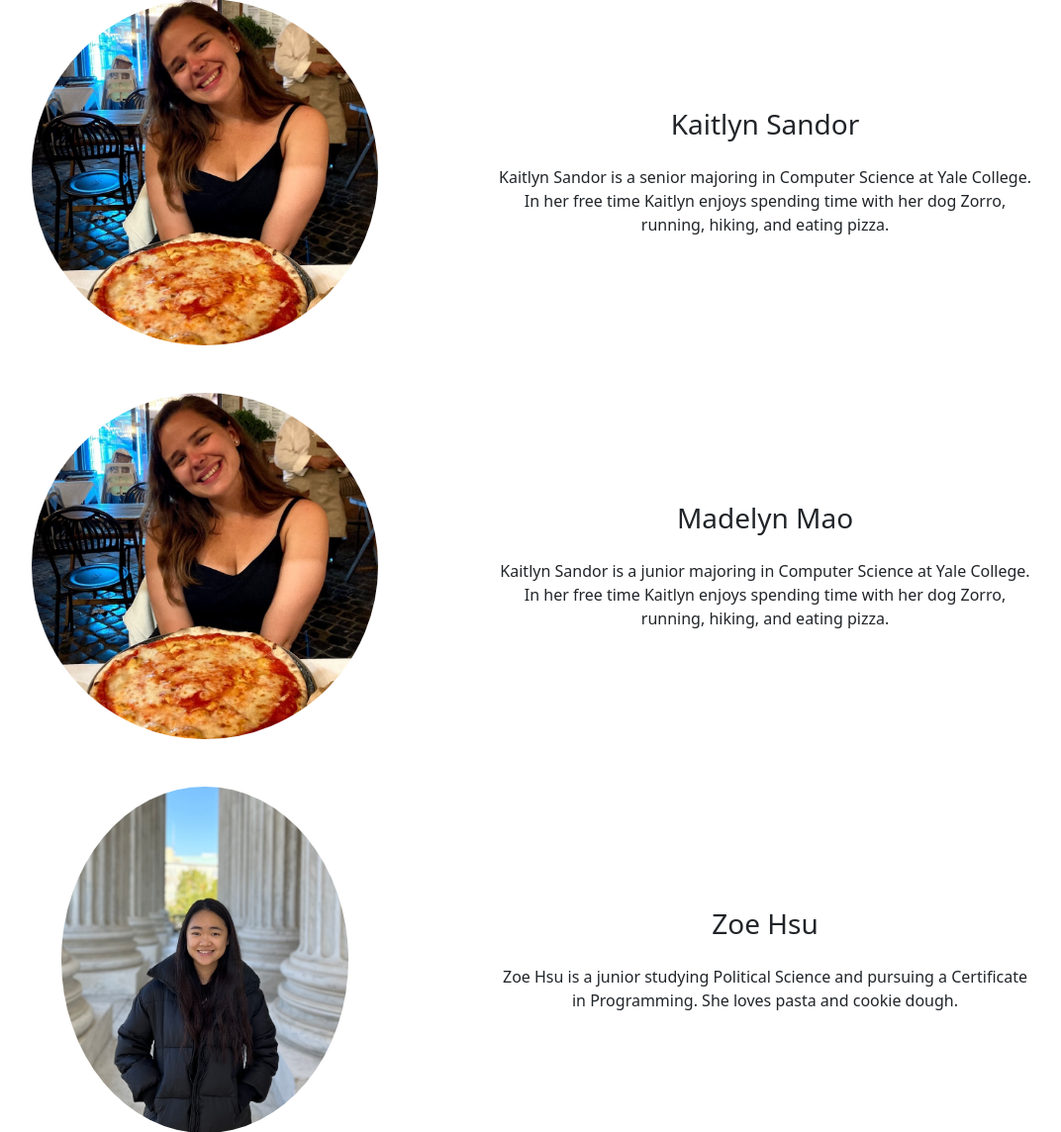
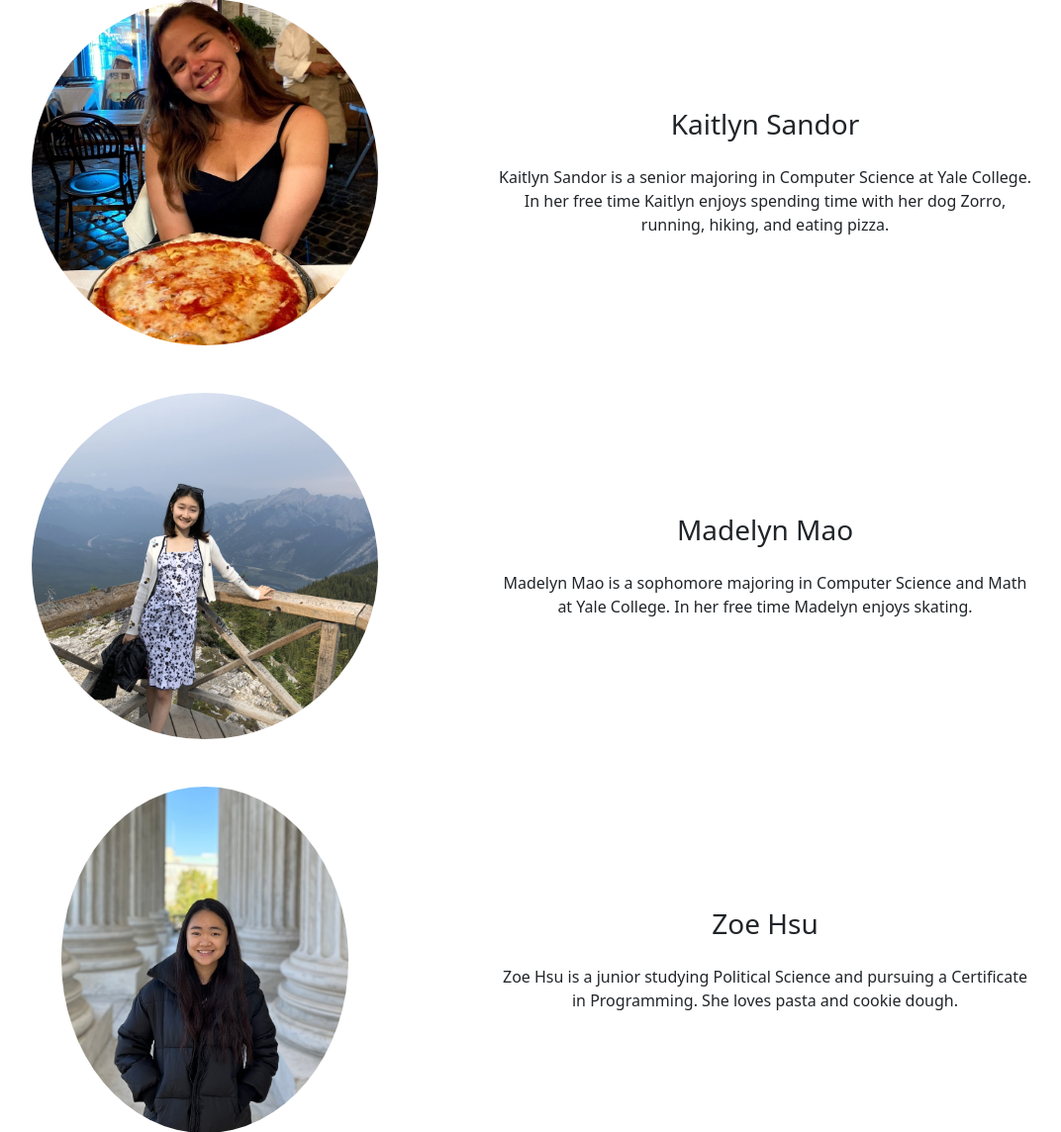
Before and after one commit to kaitlynsandor/BidenTweetAnalysis, a Flask app: page /about in a window 1280 px wide. Shown: the part 309-1453 px from the top of the page at 99% size, without its empty margins (150-1222 px from the left). Run offline with Flask 2, Linux system fonts and the light colour scheme.

Commit message:
madelyn's photo

```diff
--- a/templates/about.html
+++ b/templates/about.html
@@ -23,13 +23,13 @@
 <div class="container p-3">
     <div class="row align-items-center mt-3">
         <div class="col">
-            <img src="../static/images/Kaitlyn.jpeg" class="img-fluid rounded-circle" style="height: 350px;">
+            <img src="../static/images/Madelynm.jpg" class="img-fluid rounded-circle" style="height: 350px;">
         </div>
 
         <div class="col">
             <h3 class="p-3"> Madelyn Mao </h3>
             <p>
-                Kaitlyn Sandor is a junior majoring in Computer Science at Yale College. In her free time Kaitlyn enjoys spending time with her dog Zorro, running, hiking, and eating pizza.
+                Madelyn Mao is a sophomore majoring in Computer Science and Math at Yale College. In her free time Madelyn enjoys skating.
             </p>
         </div>
     </div>
```
Also changed, not shown: static/images/Madelynm.jpg (added), 1 other file.
